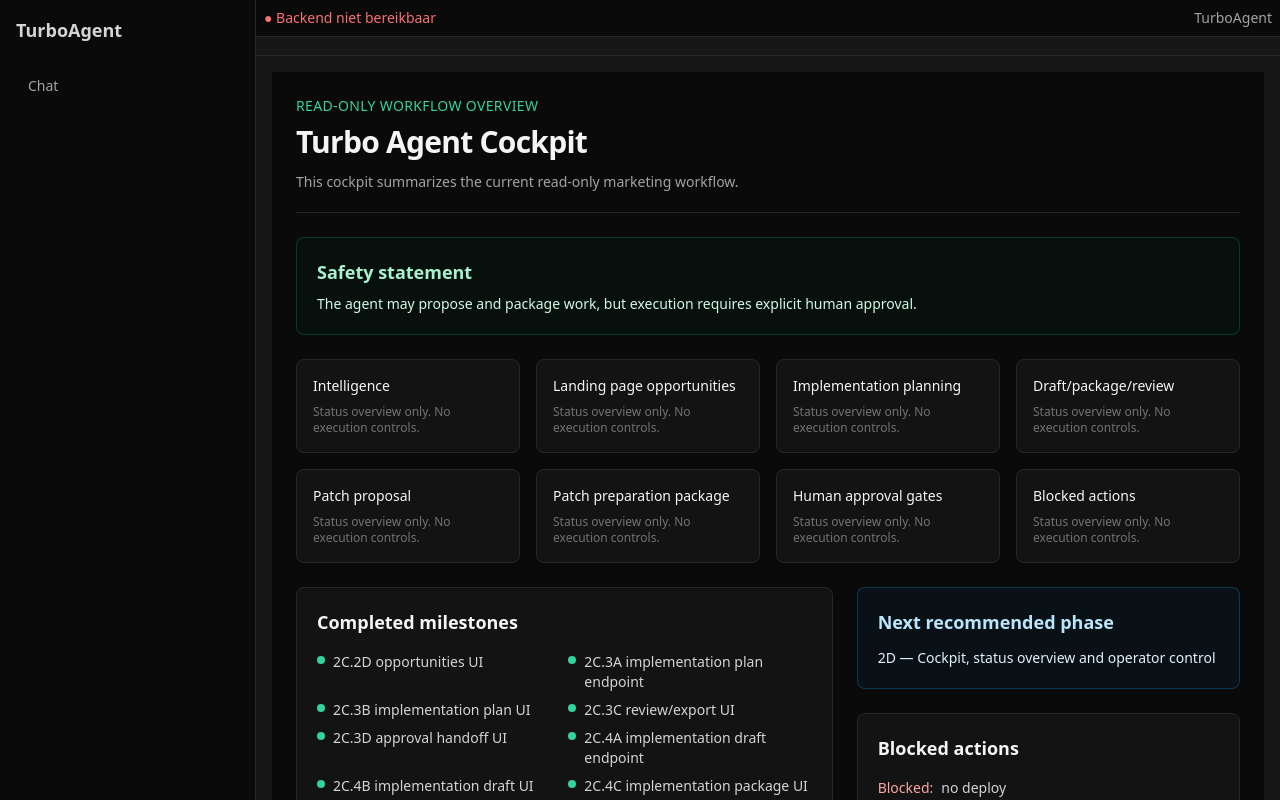
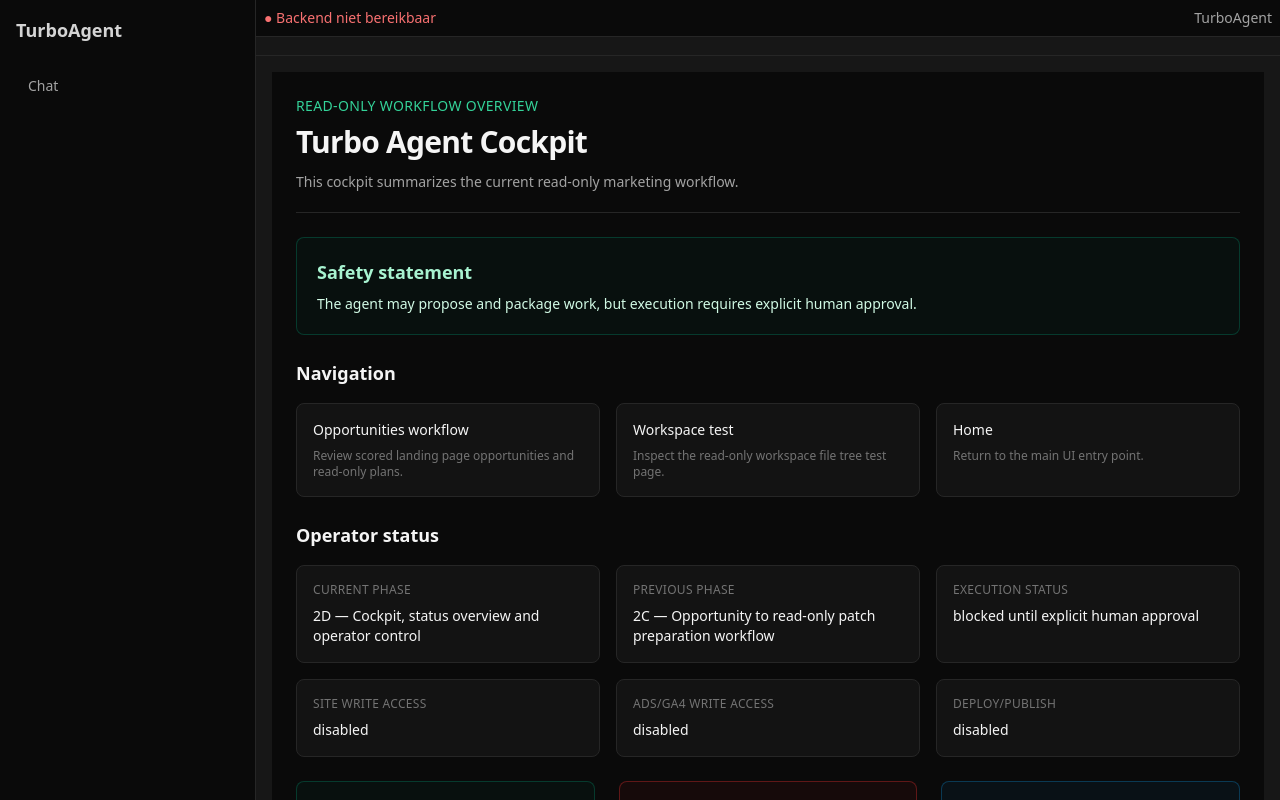
Before and after one commit to Turbo-89/TurboAgent-UI, a Next.js app: page /agent-cockpit in a window 1280 px wide. Built offline with nearby package versions, Linux system fonts and the light colour scheme; no server answers.

Commit message:
Improve agent cockpit overview

```diff
--- a/app/agent-cockpit/page.tsx
+++ b/app/agent-cockpit/page.tsx
@@ -1,3 +1,50 @@
+import Link from "next/link";
+
+const navigationCards = [
+  {
+    href: "/opportunities",
+    title: "Opportunities workflow",
+    description: "Review scored landing page opportunities and read-only plans.",
+  },
+  {
+    href: "/workspace-test",
+    title: "Workspace test",
+    description: "Inspect the read-only workspace file tree test page.",
+  },
+  {
+    href: "/",
+    title: "Home",
+    description: "Return to the main UI entry point.",
+  },
+];
+
+const operatorStatuses = [
+  {
+    label: "Current phase",
+    value: "2D \u2014 Cockpit, status overview and operator control",
+  },
+  {
+    label: "Previous phase",
+    value: "2C \u2014 Opportunity to read-only patch preparation workflow",
+  },
+  {
+    label: "Execution status",
+    value: "blocked until explicit human approval",
+  },
+  {
+    label: "Site write access",
+    value: "disabled",
+  },
+  {
+    label: "Ads/GA4 write access",
+    value: "disabled",
+  },
+  {
+    label: "Deploy/publish",
+    value: "disabled",
+  },
+];
+
 const workflowSections = [
   "Intelligence",
   "Landing page opportunities",
@@ -24,6 +71,31 @@ const completedMilestones = [
   "2C.5B patch proposal UI",
   "2C.5C patch proposal final approval UI",
   "2C.5D patch preparation package endpoint",
+];
+
+const allowedNow = [
+  "review opportunities",
+  "generate plans",
+  "generate drafts",
+  "generate reviews",
+  "generate patch proposals",
+  "copy packages for review",
+];
+
+const notAllowedYet = [
+  "write files to turboservices",
+  "deploy",
+  "publish",
+  "merge",
+  "push-to-live",
+  "change Ads",
+  "change GA4",
+];
+
+const recommendedNextWork = [
+  "Make cockpit status dynamic later",
+  "Add backend health/readiness endpoint later",
+  "Add operator run history later",
 ];
 
 const blockedActions = [
@@ -62,6 +134,80 @@ export default function AgentCockpitPage() {
           </p>
         </section>
 
+        <section>
+          <h2 className="text-lg font-semibold">Navigation</h2>
+          <div className="mt-4 grid gap-4 md:grid-cols-3">
+            {navigationCards.map((card) => (
+              <Link
+                key={card.href}
+                href={card.href}
+                className="rounded-lg border border-neutral-800 bg-neutral-900/70 p-4 transition hover:border-neutral-600 hover:bg-neutral-900"
+              >
+                <p className="text-sm font-medium text-neutral-100">
+                  {card.title}
+                </p>
+                <p className="mt-2 text-xs text-neutral-500">
+                  {card.description}
+                </p>
+              </Link>
+            ))}
+          </div>
+        </section>
+
+        <section>
+          <h2 className="text-lg font-semibold">Operator status</h2>
+          <div className="mt-4 grid gap-4 md:grid-cols-2 xl:grid-cols-3">
+            {operatorStatuses.map((status) => (
+              <article
+                key={status.label}
+                className="rounded-lg border border-neutral-800 bg-neutral-900/70 p-4"
+              >
+                <p className="text-xs uppercase tracking-wide text-neutral-500">
+                  {status.label}
+                </p>
+                <p className="mt-2 text-sm font-medium text-neutral-100">
+                  {status.value}
+                </p>
+              </article>
+            ))}
+          </div>
+        </section>
+
+        <section className="grid gap-6 lg:grid-cols-3">
+          <article className="rounded-lg border border-emerald-900/70 bg-emerald-950/20 p-5">
+            <h2 className="text-lg font-semibold text-emerald-200">
+              Allowed now
+            </h2>
+            <ul className="mt-4 space-y-2 text-sm text-emerald-100">
+              {allowedNow.map((item) => (
+                <li key={item}>{item}</li>
+              ))}
+            </ul>
+          </article>
+
+          <article className="rounded-lg border border-red-900/70 bg-red-950/20 p-5">
+            <h2 className="text-lg font-semibold text-red-200">
+              Not allowed yet
+            </h2>
+            <ul className="mt-4 space-y-2 text-sm text-red-100">
+              {notAllowedYet.map((item) => (
+                <li key={item}>{item}</li>
+              ))}
+            </ul>
+          </article>
+
+          <article className="rounded-lg border border-sky-900/70 bg-sky-950/20 p-5">
+            <h2 className="text-lg font-semibold text-sky-200">
+              Recommended next work
+            </h2>
+            <ul className="mt-4 space-y-2 text-sm text-sky-100">
+              {recommendedNextWork.map((item) => (
+                <li key={item}>{item}</li>
+              ))}
+            </ul>
+          </article>
+        </section>
+
         <section className="grid gap-4 md:grid-cols-2 xl:grid-cols-4">
           {workflowSections.map((section) => (
             <article
@@ -95,7 +241,7 @@ export default function AgentCockpitPage() {
                 Next recommended phase
               </h2>
               <p className="mt-3 text-sm text-sky-100">
-                2D — Cockpit, status overview and operator control
+                2D {"\u2014"} Cockpit, status overview and operator control
               </p>
             </article>
 
```
